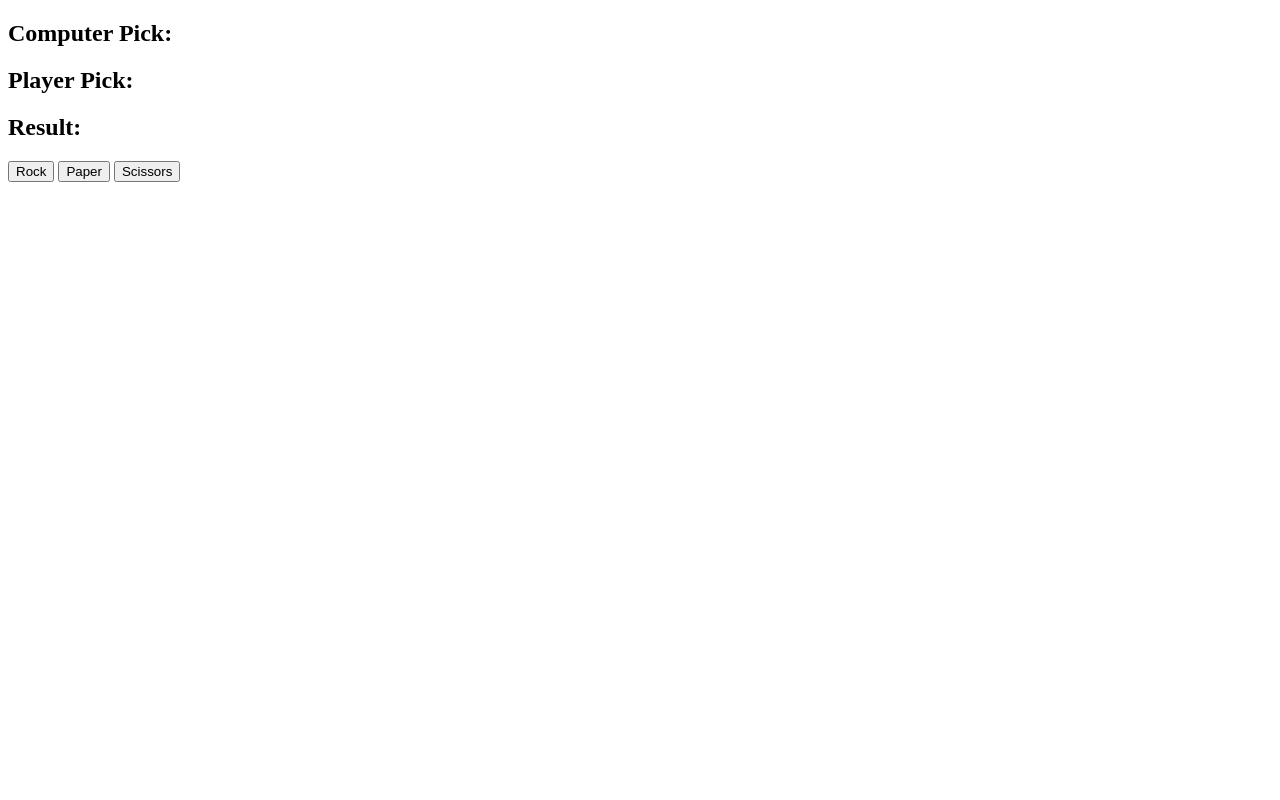
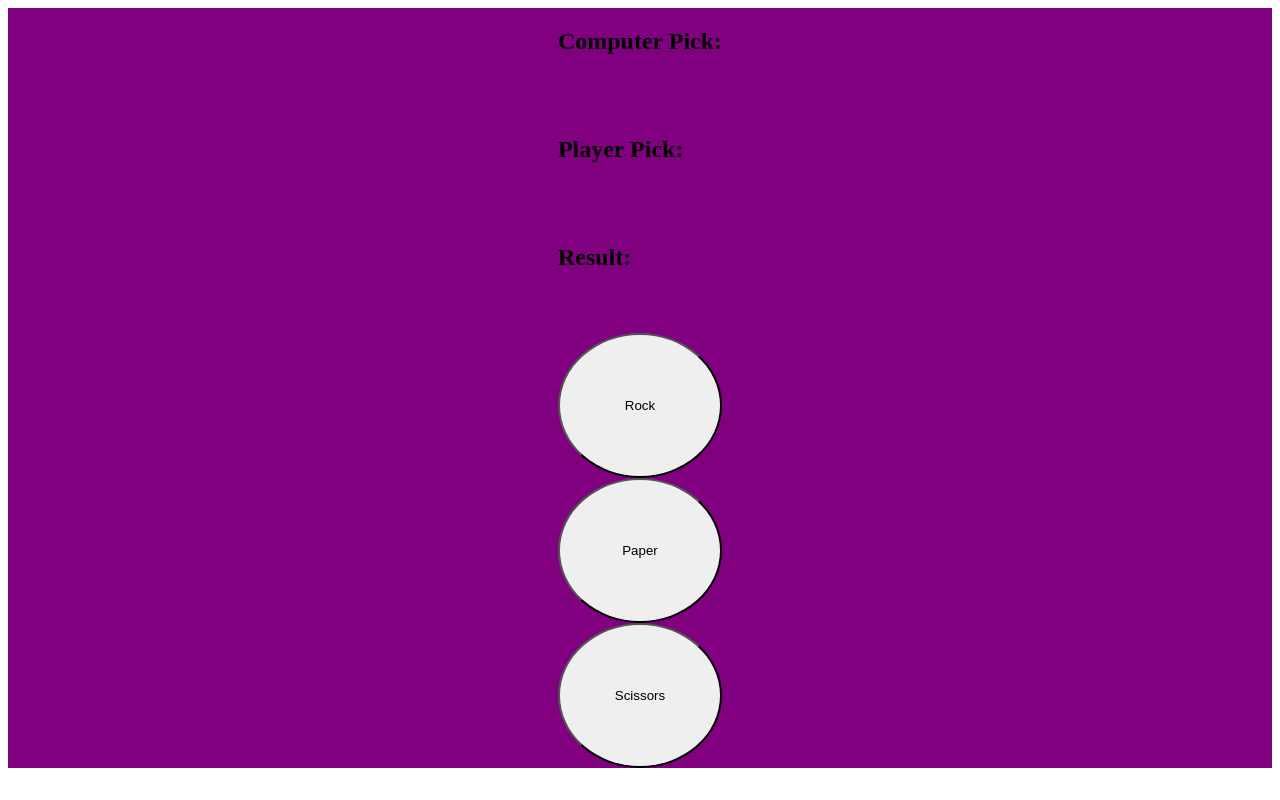
Before and after one commit to DrewScottGit/Rock_Paper_Scissors, a plain HTML site: page sp.html in a window 1280 px wide. Drawn offline with Linux system fonts and the light colour scheme.

Commit message:
fourth commit

```diff
--- a/sp.html
+++ b/sp.html
@@ -5,15 +5,19 @@
     <meta http-equiv="X-UA-Compatible" content="IE=edge">
     <meta name="viewport" content="width=<device-width>, initial-scale=1.0">
     <title>Document</title>
+    <link rel="stylesheet" href="style.css">
 </head>
 <body>
+    <div id="game">
+    <div id="game-results">
     <h2>Computer Pick: <span id="computer-choice"></span></h2>
     <h2>Player Pick: <span id="user-choice"></span></h2>
     <h2>Result: <span id="result"></span></h2>
-
+    </div>
     <button class="action" id="rock">Rock</button>
     <button class="action" id="paper">Paper</button>
     <button class="action" id="scissors">Scissors</button>
     <script src="script.js" charset="utf-8"></script>
+    </div>
 </body>
 </html>
--- a/style.css
+++ b/style.css
@@ -32,3 +32,20 @@
     height: 10vh;
 
 }
+
+#game{
+    background-color: purple;
+    display: grid;
+    flex-direction: row;
+    justify-content: center;
+    height: 95vh;
+}
+.action{
+    border-radius: 100%;
+}
+
+#game-results{
+    display: grid;
+    flex-direction: row;
+
+}
```
Also changed, not shown: index.html (+1 -1 lines).
